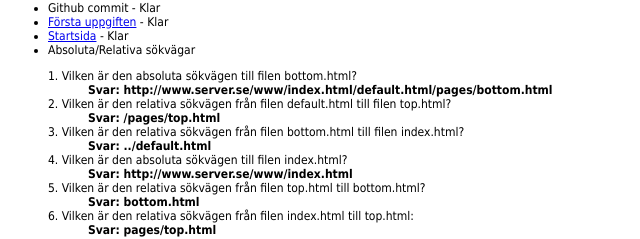
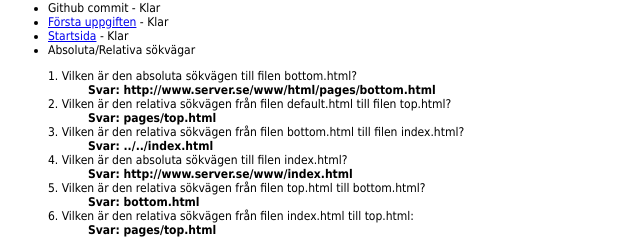
Before and after one commit to mr222qa/mr222qa-1DV435-laborationer, a plain HTML site: page pages/laborationer.html in a window 1280 px wide. Shown: the part 348-587 px from the top of the page, without its empty margins (0-640 px from the left). Drawn offline with Linux system fonts and the light colour scheme.

Commit message:
Uppdatering av Absoluta sökvägar och komplettering

```diff
--- a/pages/laborationer.html
+++ b/pages/laborationer.html
@@ -30,11 +30,11 @@
 		        <li>Absoluta/Relativa sökvägar
 		            <dl>
 		                <dt>1. Vilken är den absoluta sökvägen till filen bottom.html?
-		                    <dd><b>Svar: http://www.server.se/www/index.html/default.html/pages/bottom.html</b></dd>
+		                    <dd><b>Svar: http://www.server.se/www/html/pages/bottom.html</b></dd>
 		                <dt>2. Vilken är den relativa sökvägen från filen default.html till filen top.html?
-		                    <dd><b>Svar: /pages/top.html</b></dd>
+		                    <dd><b>Svar: pages/top.html</b></dd>
 		                <dt>3. Vilken är den relativa sökvägen från filen bottom.html till filen index.html?
-		                    <dd><b>Svar: ../default.html</b></dd>
+		                    <dd><b>Svar: ../../index.html</b></dd>
 		                <dt>4. Vilken är den absoluta sökvägen till filen index.html?
 		                    <dd><b>Svar: http://www.server.se/www/index.html</b></dd>
 		                <dt>5. Vilken är den relativa sökvägen från filen top.html till bottom.html?
```
